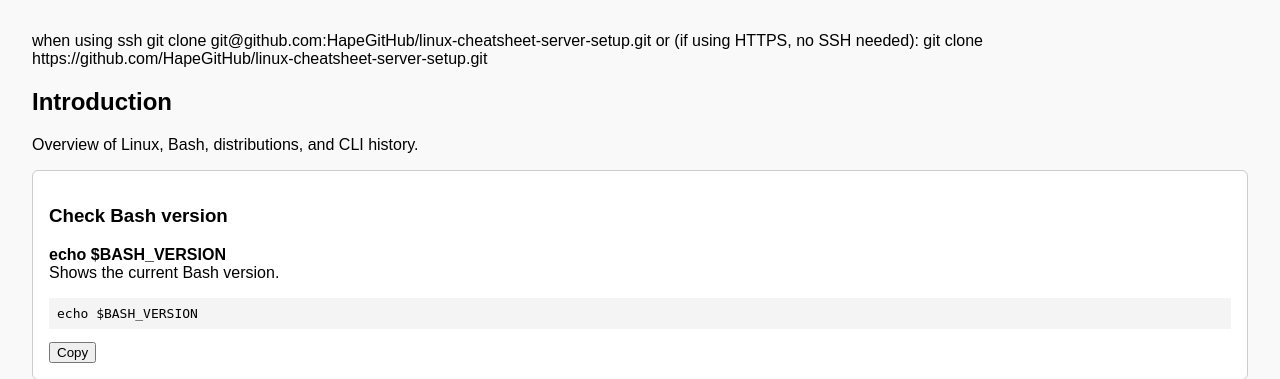
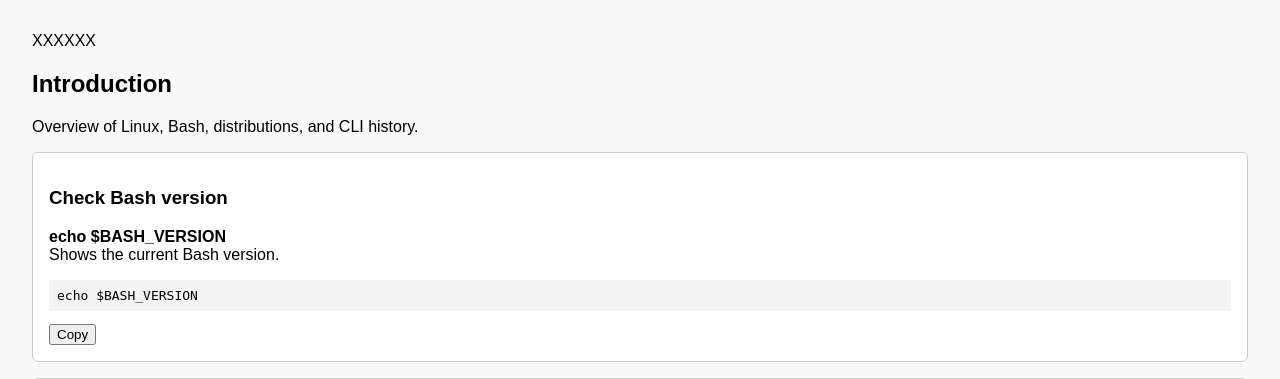
Before and after one commit to HapeGitHub/linux-cheatsheet-app, a FastAPI app: page / in a window 1280 px wide. Shown: the part 144-523 px from the top of the page. Run offline with FastAPI, Linux system fonts and the light colour scheme; some libraries are stand-ins or nearby versions.

Commit message:
Update index.html

```diff
--- a/templates/index.html
+++ b/templates/index.html
@@ -10,12 +10,7 @@
   </header>
 
   <p>
-
-    when using ssh
-    git clone git@github.com:HapeGitHub/linux-cheatsheet-server-setup.git
-
-    or (if using HTTPS, no SSH needed):
-    git clone https://github.com/HapeGitHub/linux-cheatsheet-server-setup.git
+  XXXXXX
   </p>
 
 
```
